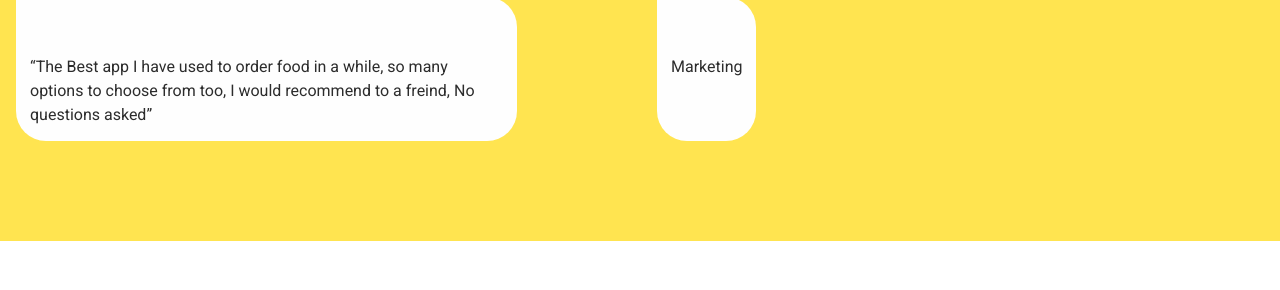
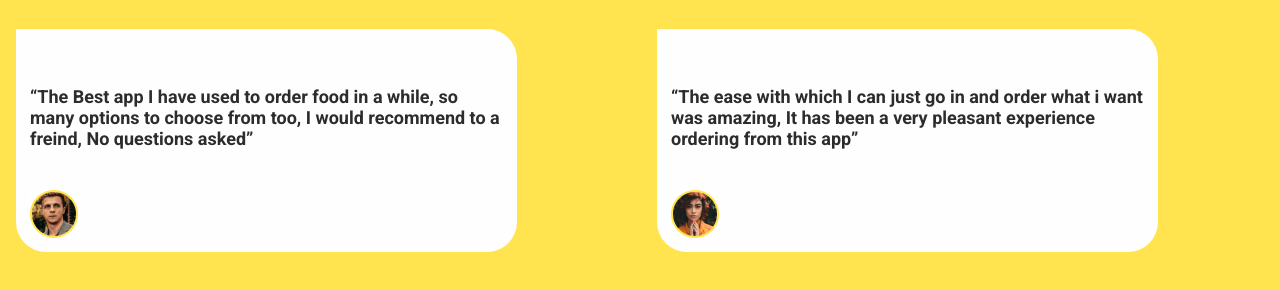
Before and after one commit to NataliaMahera/blended-3-4-new, a plain HTML site: page index.html in a window 1280 px wide. Shown: the part 686-976 px from the top of the page. Before the commit the page ends 927 px from the top, so only its background shows below. Drawn offline with nearby package versions, Linux system fonts and the light colour scheme.

Commit message:
Update index.html

```diff
--- a/index.html
+++ b/index.html
@@ -76,19 +76,21 @@
         <section class="opinions">
             <div class="container">
                 <h2 class="title">What our Customers Say</h2>
-            <p class="description">Lorem ipsum dolor sit amet, consectetur adipiscing elit.</p>
+            <p class="description opinions-desc">Lorem ipsum dolor sit amet, consectetur adipiscing elit.</p>
 
                 <ul class="opinion-list list">
                     <li class="opinion-list-item">
-                    <div class="opinion-card-content-wrapper">
-                        <!-- <h3 class="subtitle">Camila Garcia</h3> -->
-                        <p class="description opinion-description">“The Best app I have used to order food in a while, so many options to choose from too, I would recommend to a freind, No questions asked”</p>
+                        <p class="comment-description">“The Best app I have used to order food in a while, so many
+                            options to choose from too, I would recommend to a freind, No questions asked”</p>
+                        <div class="avatar-group">
+                            <img src="./images/avatar-1.jpg" alt="avatar">
+                            <p></p>
                         </div>
                     </li>
                     <li class="opinion-list-item">
-                    <div class="opinion-card-content-wrapper">
-                        <!-- <h3 class="subtitle">Camila Garcia</h3> -->
-                        <p class="description">Marketing</p>
+                        <p class="comment-description">“The ease with which I can just go in and order what i want was amazing, It has been
+                            a very pleasant experience ordering from this app”</p>
+                        <img src="./images/avatar-2.jpg" alt="avatar">
                     </li>
                 </ul>
 
```
Lines whose indentation alone changed are shown as unchanged.
